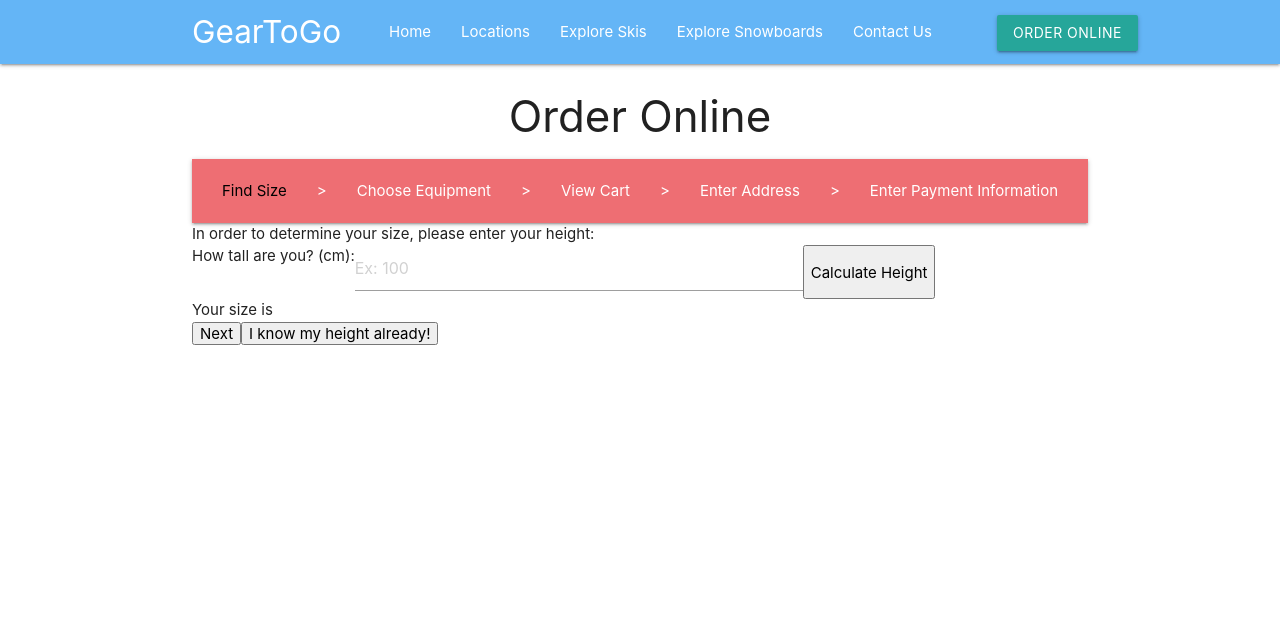
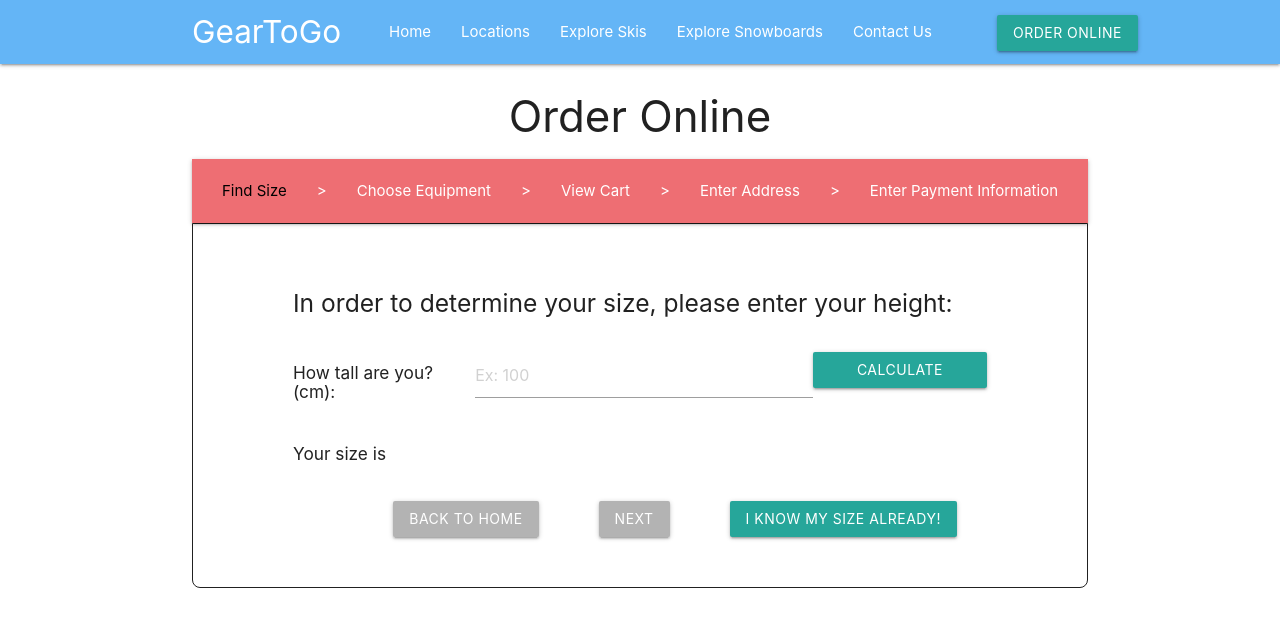
Before and after one commit to YutaroMiy/YutaroMiy.github.io, a React (Create React App) app in the folder skiproject/: page /orderonline in a window 1280 px wide. Shown: the top 626 px of the page. Built offline with nearby package versions, Linux system fonts and the light colour scheme.

Commit message:
finished functionality for order online tab

```diff
--- a/skiproject/src/components/ChooseEquipment.js
+++ b/skiproject/src/components/ChooseEquipment.js
@@ -4,9 +4,9 @@ import Equipment from './Equipment'
 
 const ChooseEquipment = ({previousTab,nextTab}) => {
 	return (
-		<div>
+		<div className="container-display">
 			<h3 className="center">Choose Equipment</h3>
-			<div className="container-display">
+			<div>
 				<h4 className="center">Skis:</h4>
 				<div className="row">
 					<Equipment source="/rossignolae.JPG"
@@ -87,7 +87,7 @@ const ChooseEquipment = ({previousTab,nextTab}) => {
 					/>
 				</div>
 			</div>
-			<div className="container-display">
+			<div>
 				<h4 className="center">Snowboards:</h4>
 				<div className="row">
 					<Equipment source="/burtonripcord.JPG"
@@ -167,9 +167,15 @@ const ChooseEquipment = ({previousTab,nextTab}) => {
 						price="$319.99"
 					/>
 				</div>
+				<div className="row">
+					<div className="button-nav">
+						<button className="btn" onClick={nextTab}>Next</button>
+					</div>
+					<div className="button-nav">
+						<button className="waves-effect waves-light btn btn-white"onClick={previousTab}>Back</button>
+					</div>
+				</div>
 			</div>
-			<button onClick={previousTab}>Back</button>
-			<button onClick={nextTab}>Next</button>
 		</div>
 	)
 
--- a/skiproject/src/components/EnterAddress.js
+++ b/skiproject/src/components/EnterAddress.js
@@ -2,10 +2,71 @@ import React from 'react'
 
 const EnterAddress = ({previousTab,nextTab}) => {
 	return (
-		<div>
-			<p>Enter Address</p>
-			<button onClick={previousTab}>Back</button>
-			<button onClick={nextTab}>Next</button>
+		<div className="container-display">
+			<h4 className="center">Enter Shipping Address</h4>
+			<h6>Please Enter your Shipping Infomation:</h6>
+			<div className="row">
+				<div className="column-left">
+					<div className="text-entry-words">
+						<h6>First Name:</h6>
+					</div>
+					<div className="text-entry-box">
+						<input type="text" />
+					</div>
+				</div>
+				<div className="column-right">
+					<div className="text-entry-words center">
+						<h6>Last Name:</h6>
+					</div>
+					<div className="text-entry-box">
+						<input type="text" />
+					</div>
+				</div>
+				<div className="button-bar">
+					<div className="text-entry-words">
+						<h6>Email Address:</h6>
+					</div>
+					<div className="text-entry-box">
+						<input type="text" />
+					</div>
+					<div className="text-entry-words">
+						<h6>Shipping Address:</h6>
+					</div>
+					<div className="text-entry-box">
+						<input type="text" />
+					</div>
+				</div>
+				<div className="column-left">
+					<div className="text-entry-words">
+						<h6>City/Town:</h6>
+					</div>
+					<div className="text-entry-box">
+						<input type="text" />
+					</div>
+				</div>
+				<div className="province-postcode">
+						<div className="text-entry-words center">
+							<h6>Province:</h6>
+						</div>
+						<div className="text-entry-words">
+							<input type="text" />
+						</div>
+						<div className="text-entry-words">
+							<h6>Postal Code:</h6>
+						</div>
+						<div className="text-entry-words">
+							<input type="text" />
+						</div>
+				</div>
+			</div>
+			<div className="row">
+				<div className="button-nav">
+					<button className="waves-effect waves-light btn" onClick={nextTab}>Next</button>
+				</div>
+				<div className="button-nav">
+					<button className="btn btn-white" onClick={previousTab}>Back</button>
+				</div>
+			</div>
 		</div>
 	)
 
--- a/skiproject/src/components/EnterPayment.js
+++ b/skiproject/src/components/EnterPayment.js
@@ -2,9 +2,42 @@ import React from 'react'
 
 const EnterPayment = ({previousTab}) => {
 	return (
-		<div>
-			<p>Enter Payment</p>
-			<button onClick={previousTab}>Back</button>
+		<div className="container-display">
+			<div className="paragraph">
+				<h5>Please Enter your Credit Card Information:</h5>
+			</div>
+			<div className="row">
+				<div className="text-entry-words">
+					<h6>Credit Card Number:</h6>
+				</div>
+				<div className="text-entry-creditcard">
+					<input type="text" placeholder="Ex.1234 5678 9012 3456"/>
+				</div>
+			</div>
+			<div className="row">
+				<div className="text-entry-words">
+					<h6>Expiry Date:</h6>
+				</div>
+				<div className="text-entry-expiry-cvv">
+					<input type="text" placeholder="Ex. MM/YY"/>
+				</div>
+			</div>
+			<div className="row">
+				<div className="text-entry-words">
+					<h6>CVV:</h6>
+				</div>
+				<div className="text-entry-expiry-cvv">
+					<input type="text" placeholder="Ex. 123"/>
+				</div>
+			</div>
+			<div className="row">
+				<div className="button-nav">
+					<button className="waves-effect waves-light btn">Place Order</button>
+				</div>
+				<div className="button-nav">
+					<button className="btn btn-white" onClick={previousTab}>Back</button>
+				</div>
+			</div>
 		</div>
 	)
 
--- a/skiproject/src/components/FindSize.js
+++ b/skiproject/src/components/FindSize.js
@@ -1,4 +1,5 @@
 import React, { useState } from 'react'
+import { Link } from 'react-router-dom'
 
 
 const FindSize = ({nextTab}) => {
@@ -21,17 +22,28 @@ const FindSize = ({nextTab}) => {
 	}
 
 	return (
-		<div>
-			<div>In order to determine your size, please enter your height:</div>
-			<div style={{display: 'flex'}}>
-				<div>How tall are you? (cm):</div>
+		<div className="container-display">
+			<h5>In order to determine your size, please enter your height:</h5>
+			<div className="calculate-size">
+				<h6>How tall are you? (cm):</h6>
 				<input onChange={(e) => setHeight(e.target.value)} placeHolder="Ex: 100" style={{width: '50%'}}/>
-				<button onClick={() => calculateSize()}>Calculate Height</button>
+				<button className="waves-effect waves-light btn" onClick={() => calculateSize()}>Calculate Height</button>
 			</div>
-			{calculatedSize === 0 && <div>Please enter a valid height</div>}
-			{(calculatedSize !== 0 && calculateSize) && <div>{`Your size is ${calculatedSize}`}</div>}
-			<button onClick={nextTab}>Next</button>
-			<button onClick={nextTab}>I know my height already!</button>
+			{calculatedSize === 0 && <h6>Please enter a valid height</h6>}
+			{(calculatedSize !== 0 && calculateSize) && <h6>{`Your size is ${calculatedSize}`}</h6>}
+			<div className="button-nav">
+				<button className="waves-effect waves-light btn" onClick={nextTab}>I Know My Size Already!</button>
+			</div>
+			<div className="row">
+				<div className="button-nav">
+					<button className="btn btn-white" onClick={nextTab}>Next</button>
+				</div>
+				<div className="button-nav">
+					<Link to="/">
+						<button className="waves-effect waves-light btn btn-white" onClick={nextTab}>Back to Home</button>
+					</Link>
+				</div>
+			</div>
 		</div>
 	)
 
--- a/skiproject/src/components/ViewCart.js
+++ b/skiproject/src/components/ViewCart.js
@@ -2,10 +2,16 @@ import React from 'react'
 
 const ViewCart = ({previousTab,nextTab}) => {
 	return (
-		<div>
-			<p>View Cart</p>
-			<button onClick={previousTab}>Back</button>
-			<button onClick={nextTab}>Next</button>
+		<div className="container-display">
+			<h4 className="center">View Cart</h4>
+			<div className="row">
+				<div className="button-nav">
+					<button className="waves-effect waves-light btn" onClick={nextTab}>Next</button>
+				</div>
+				<div className="button-nav">
+					<button className="btn btn-white" onClick={previousTab}>Back</button>
+				</div>
+			</div>
 		</div>
 	)
 
--- a/skiproject/src/index.css
+++ b/skiproject/src/index.css
@@ -91,9 +91,57 @@ code {
 	padding-left: 100px;
 	padding-right: 100px;
 	padding-top: 50px;
+	border: 1px solid;
+	border-bottom-right-radius: 8px;
+	border-bottom-left-radius: 8px;
 }
 
 .equipment {
 	padding: 40px;
 	height: 100%;
 }
+
+.btn-white {
+	background-color: #b3b3b3;
+}
+
+.button-bar {
+	padding: 30px;
+}
+
+.button-nav {
+	float: right;
+	padding: 30px;
+}
+
+.calculate-size {
+	display: flex;
+	padding-top: 25px;
+	padding-bottom: 25px;
+}
+
+.text-entry-words {
+	float: left;
+	width: 25%;
+}
+.text-entry-box {
+	float: left;
+	width: 75%;
+}
+
+.province-postcode {
+	padding-top: 30px;
+	padding-right: 30px;
+	float: left;
+	width: 50%;
+}
+
+.text-entry-creditcard {
+	float: left;
+	width: 40%;
+}
+
+.text-entry-expiry-cvv {
+	float: left;
+	width: 10%;
+}
```
